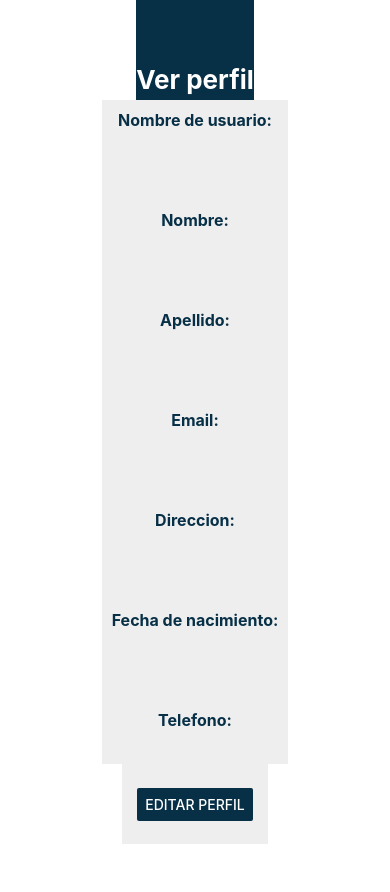
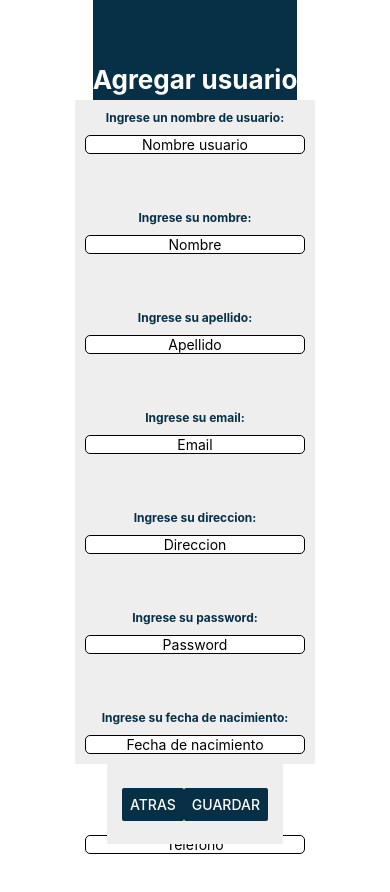
Before and after one commit to grodriguez86/TallerAgiles2019, a React Native app in the folder AwesomeProject/: screen / in a window 390 px wide. Shown: the top 892 px of the page. Built offline with nearby package versions, Linux system fonts and the light colour scheme.

Commit message:
Acomodo archivos

```diff
--- a/AwesomeProject/App.js
+++ b/AwesomeProject/App.js
@@ -1,13 +1,59 @@
 import React, {Component} from 'react';
 import { StyleSheet, Text, View, TextInput, Button, Alert } from 'react-native';
+import guardarUsuario from './servicios/servicioUser'
 import user from './components/usuario.js';
 {/*FALTA PASSWORD - FECHA NAC*/ }
-var userToShow;
 export default class viewCrearUsuario extends Component{
 
-  constructor(usuario){
-    super()
-    userToShow=usuario;
+  constructor(props){
+    super(props);
+
+    this.actualizarUsuario = this.actualizarUsuario.bind(this);
+    this.actualizarNombre = this.actualizarNombre.bind(this);
+    this.actualizarApellido = this.actualizarApellido.bind(this);
+    this.actualizarEmail = this.actualizarEmail.bind(this);
+    this.actualizarDireccion = this.actualizarDireccion.bind(this);
+    this.actualizarTelefono = this.actualizarTelefono.bind(this);
+    this.actualizarFechaNac = this.actualizarFechaNac.bind(this);
+    this.actualizarPassword = this.actualizarPassword.bind(this);
+
+    this.crearUsuario = this.crearUsuario.bind(this);
+  }
+
+  state = {nombreUsuario: '',
+  nombrePersona: '',
+  apellidoPersona: '',
+  emailPersona: '',
+  direccionPersona: '',
+  telefonoPersona: '',
+  fechaNacPersona: '',
+  passwordPersona: ''};
+
+
+  actualizarUsuario(nombreUsuario){this.setState({nombreUsuario})}
+  actualizarNombre(nombrePersona){this.setState({nombrePersona})}
+  actualizarApellido(apellidoPersona){this.setState({apellidoPersona})}
+  actualizarEmail(emailPersona){this.setState({emailPersona})}
+  actualizarDireccion(direccionPersona){this.setState({direccionPersona})}
+  actualizarTelefono(telefonoPersona){this.setState({telefonoPersona})}
+  actualizarFechaNac(fechaNacPersona){this.setState({fechaNacPersona})}
+  actualizarPassword(passwordPersona){this.setState({passwordPersona})}
+
+  crearUsuario(){
+    if(this.state.nombreUsuario  == '' || this.state.passwordPersona == '' || this.state.nombrePersona=='' || this.state.apellidoPersona=='' || this.state.direccionPersona=='' || this.state.telefonoPersona=='' || this.state.emailPersona==''){
+      Alert.alert('Ningun campo puede quedar vacio')
+    }else{
+      usuarioNuevo = new user(this.state.nombreUsuario,
+      this.state.nombrePersona,
+      this.state.apellidoPersona,
+      this.state.direccionPersona,
+      this.state.telefonoPersona,
+      this.state.emailPersona,
+      this.state.passwordPersona,
+      this.state.fechaNacPersona
+     );
+      guardarUsuario(usuarioNuevo)
+    }
   }
 
   render(){
@@ -16,7 +62,7 @@ export default class viewCrearUsuario extends Component{
       <View style={styles.titulo}>{/*titulo*/}
       <View style={{flex:1}}>
           <View>
-            <Text style={{fontSize:26, color:'white', textAlign:'center', fontWeight: 'bold', paddingBottom:5}}>Ver perfil</Text>
+            <Text style={{fontSize:26, color:'white', textAlign:'center', fontWeight: 'bold', paddingBottom:5}}>Agregar usuario</Text>
           </View>
         </View>
       </View>
@@ -24,89 +70,117 @@ export default class viewCrearUsuario extends Component{
         <View style={styles.grupo}>{/*justifyContent 'row' -- flex 1 */}
           <View style={styles.columna}>{/*Text y textinput -- flex 1*/}
             <View style={{flexDirection:'row'}}>
-              <Text style={styles.textStyle2}>Nombre de usuario:</Text>
+              <Text style={styles.textStyle2}>Ingrese un nombre de usuario:</Text>
             </View>
             <View style={{flexDirection:'row'}}>
-              <Text style={styles.name}>{userToShow.usuario}</Text>
+              <TextInput style={styles.textStyle}
+                placeholder="Nombre usuario"
+                onChangeText ={this.actualizarUsuario}
+                />
             </View>
           </View>
         </View>
         <View style={styles.grupo}>{/*justifyContent 'row' -- flex 1 */}
           <View style={styles.columna}>{/*Text y textinput -- flex 1*/}
           <View style={{flexDirection:'row'}}>
-              <Text style={styles.textStyle2}>Nombre:</Text>
+              <Text style={styles.textStyle2}>Ingrese su nombre:</Text>
             </View>
             <View style={{flexDirection:'row'}}>
-              <Text style={styles.name}>{userToShow.nombre}</Text>
+              <TextInput style={styles.textStyle}
+                placeholder="Nombre"
+                onChangeText ={this.actualizarNombre}
+                />
             </View>
           </View>
         </View>
         <View style={styles.grupo}>{/*justifyContent 'row' -- flex 1 */}
           <View style={styles.columna}>{/*Text y textinput -- flex 1*/}
           <View style={{flexDirection:'row'}}>
-              <Text style={styles.textStyle2}>Apellido:</Text>
+              <Text style={styles.textStyle2}>Ingrese su apellido:</Text>
             </View>
             <View style={{flexDirection:'row'}}>
-              <Text style={styles.name}>{userToShow.apellido}</Text>
+              <TextInput style={styles.textStyle}
+                placeholder="Apellido"
+                onChangeText ={this.actualizarApellido}
+                />
             </View>
           </View>
         </View>
         <View style={styles.grupo}>{/*justifyContent 'row' -- flex 1 */}
           <View style={styles.columna}>{/*Text y textinput -- flex 1*/}
           <View style={{flexDirection:'row'}}>
-              <Text style={styles.textStyle2}>Email:</Text>
+              <Text style={styles.textStyle2}>Ingrese su email:</Text>
             </View>
             <View style={{flexDirection:'row'}}>
-              <Text style={styles.name}>{userToShow.email}</Text>
+              <TextInput style={styles.textStyle}
+                placeholder="Email"
+                onChangeText ={this.actualizarEmail}
+                />
             </View>
           </View>
         </View>
         <View style={styles.grupo}>{/*justifyContent 'row' -- flex 1 */}
           <View style={styles.columna}>{/*Text y textinput -- flex 1*/}
           <View style={{flexDirection:'row'}}>
-              <Text style={styles.textStyle2}>Direccion:</Text>
+              <Text style={styles.textStyle2}>Ingrese su direccion:</Text>
             </View>
             <View style={{flexDirection:'row'}}>
-              <Text style={styles.name}>{userToShow.direccion}</Text>
+              <TextInput style={styles.textStyle}
+                placeholder="Direccion"
+                onChangeText ={this.actualizarDireccion}
+                />
             </View>
           </View>
         </View>
         <View style={styles.grupo}>{/*justifyContent 'row' -- flex 1 */}
           <View style={styles.columna}>{/*Text y textinput -- flex 1*/}
           <View style={{flexDirection:'row'}}>
-              <Text style={styles.textStyle2}>Fecha de nacimiento:</Text>
+              <Text style={styles.textStyle2}>Ingrese su password:</Text>
             </View>
             <View style={{flexDirection:'row'}}>
-              <Text style={styles.name}>{userToShow.fechanac}</Text>
+              <TextInput style={styles.textStyle}
+                placeholder="Password"
+                onChangeText ={this.actualizarPassword}
+                />
             </View>
           </View>
         </View>
         <View style={styles.grupo}>{/*justifyContent 'row' -- flex 1 */}
           <View style={styles.columna}>{/*Text y textinput -- flex 1*/}
           <View style={{flexDirection:'row'}}>
-              <Text style={styles.textStyle2}>Telefono:</Text>
+              <Text style={styles.textStyle2}>Ingrese su fecha de nacimiento:</Text>
             </View>
             <View style={{flexDirection:'row'}}>
-              <Text style={styles.name}>{userToShow.telefono}</Text>
+              <TextInput style={styles.textStyle}
+                placeholder="Fecha de nacimiento"
+                onChangeText ={this.actualizarFechaNac}
+                />
             </View>
           </View>
         </View>
         <View style={styles.grupo}>{/*justifyContent 'row' -- flex 1 */}
             <View style={styles.columna}>{/*Text y textinput -- flex 1*/}
             <View style={{flexDirection:'row'}}>
-              <Text style={styles.textStyle2}>Tags:</Text>
+              <Text style={styles.textStyle2}>Ingrese su telefono:</Text>
             </View>
             <View style={{flexDirection:'row'}}>
-              <Text style={styles.name}>{userToShow.tags}</Text>
+              <TextInput style={styles.textStyle}
+                placeholder="Telefono"
+                onChangeText ={this.actualizarTelefono}
+                />
             </View>
             </View>
           </View>
       </View>
-      <View style={styles.botones}>{/*boton editar perfil*/}
-        <View style={{marginHorizontal:15, flexDirection:'row', flex:1, justifyContent:'center'}}>{/*Esta por fila*/}
-            <Button title="Editar perfil"
+      <View style={styles.botones}>{/*botones atras y guardar*/}
+        <View style={{marginHorizontal:15, flexDirection:'row', flex:1, justifyContent:'space-between'}}>{/*Esta por fila*/}
+            <Button title="Atras"
              color='#072F46'
-             onPress = {() => Alert.alert('Call edit profile')}
+            />
+
+            <Button title="Guardar"
+             color='#072F46'
+             onPress = {this.crearUsuario}
             />
           </View>
       </View>
@@ -148,17 +222,29 @@ const styles = StyleSheet.create({
     justifyContent: 'center',
     flexDirection: 'row',
   },
+  columnaFlex1:{
+    flex:1,
+  },
   columna: {
     flex: 1,
     height:100,
     alignItems: 'center',
+  },
+  textStyle:{
+    flex:1,
+    flexDirection: 'row',
+    backgroundColor: 'white',
+    textAlign:'center',
+    marginHorizontal: 10,
+    borderWidth: 1,
+    borderRadius:5,
   },
   textStyle2:{
     flex:1,
     color :'#072F46',
     textAlign:'left',
     fontWeight: 'bold',
-    fontSize:16,
+    fontSize:12,
     margin: 10,
   }
 });
```
Lines whose indentation alone changed are shown as unchanged.
